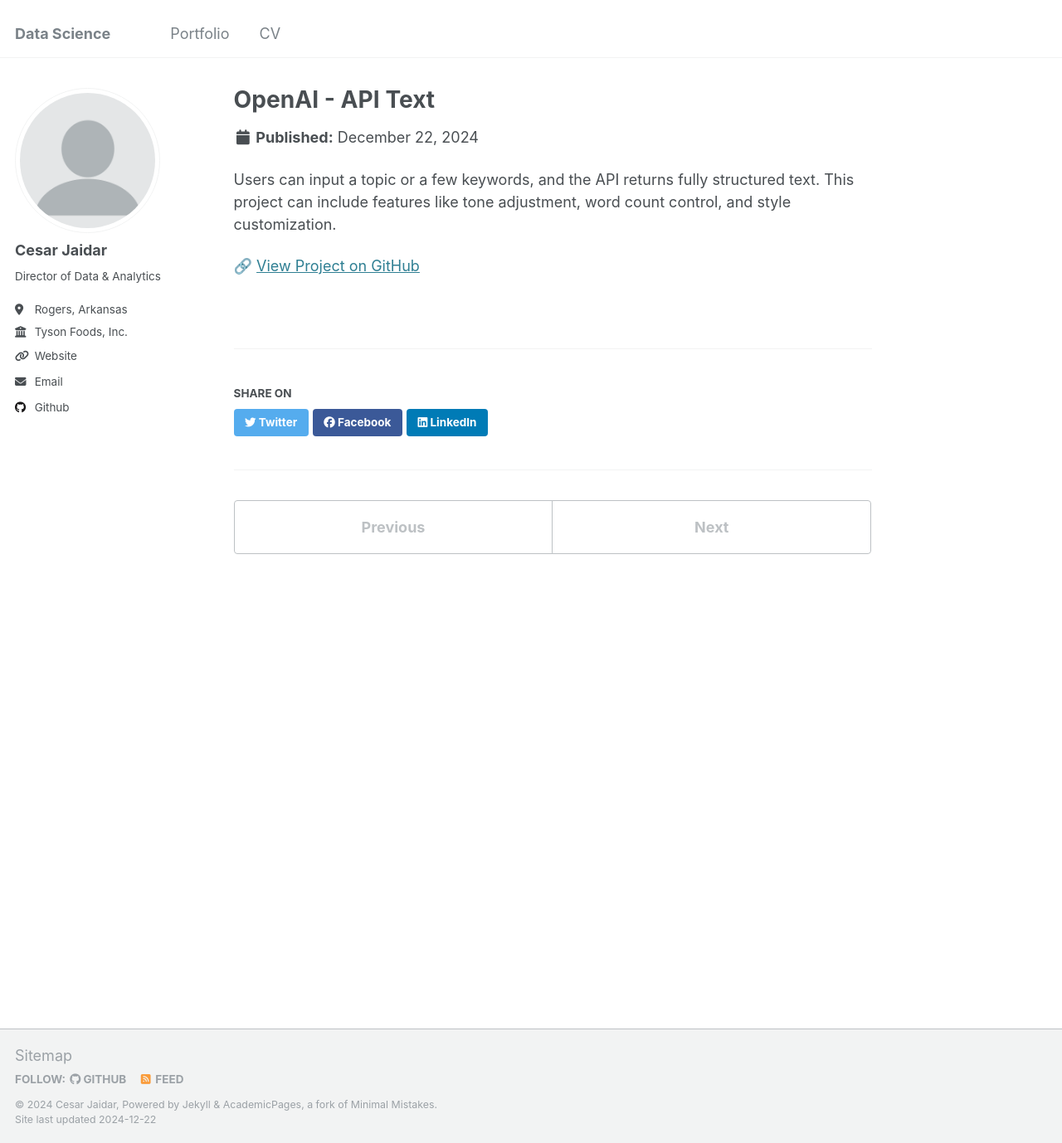
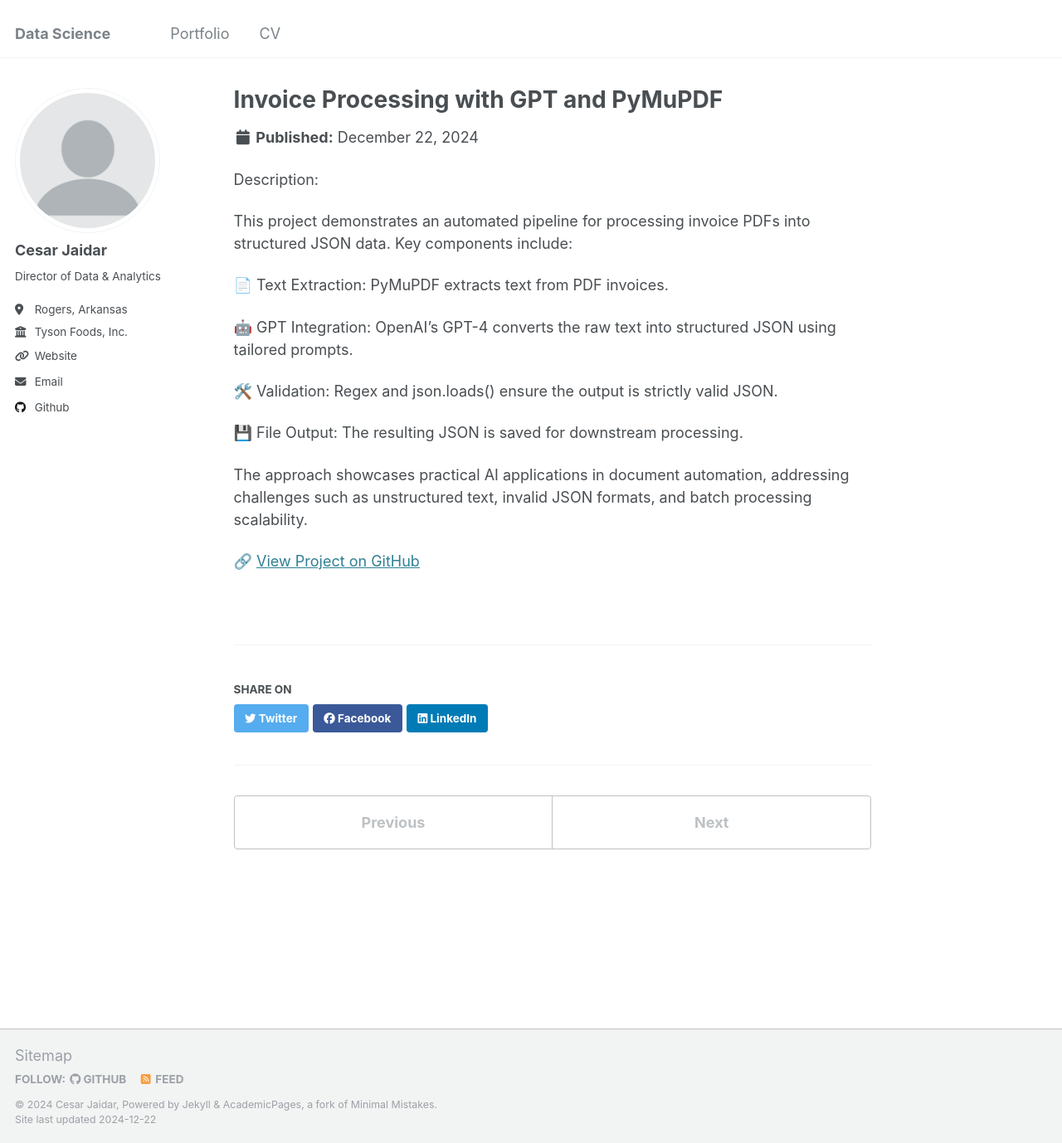
Before and after one commit to cesarjaidar/portfolio, a Jekyll site: the page built from _portfolio/Project 3.md, in a window 1280 px wide and 1378 px high. Shown: the whole window at 83% size. Built offline with Jekyll 4.4.1, drawn with Linux system fonts in a browser that asks for light colours.

Commit message:
Update Project 3.md

```diff
--- a/_portfolio/Project 3.md
+++ b/_portfolio/Project 3.md
@@ -1,10 +1,22 @@
 ---
-title: "OpenAI - API Text"
-excerpt: "Develop an API that generates blog posts, product descriptions, or social media content using an LLM like GPT."
+title: "Invoice Processing with GPT and PyMuPDF"
+excerpt: "Extracting structured data from unstructured PDF invoices using PyMuPDF and OpenAI’s GPT model to generate valid JSON representations."
 collection: portfolio
 ---
 
-Users can input a topic or a few keywords, and the API returns fully structured text. This project can include features like tone adjustment, word count control, and style customization.
+Description:
+
+This project demonstrates an automated pipeline for processing invoice PDFs into structured JSON data. Key components include:
+
+📄 Text Extraction: PyMuPDF extracts text from PDF invoices.
+
+🤖 GPT Integration: OpenAI's GPT-4 converts the raw text into structured JSON using tailored prompts.
+
+🛠️ Validation: Regex and json.loads() ensure the output is strictly valid JSON.
+
+💾 File Output: The resulting JSON is saved for downstream processing.
+
+The approach showcases practical AI applications in document automation, addressing challenges such as unstructured text, invalid JSON formats, and batch processing scalability.
 
 
-🔗 [View Project on GitHub](https://github.com/cesarjaidar/portfolio/blob/master/files/Generating%20Images%20with%20Stability%20AI.py)
+🔗 [View Project on GitHub](https://github.com/cesarjaidar/portfolio/blob/master/files/OpenAI%20API.py)
```
